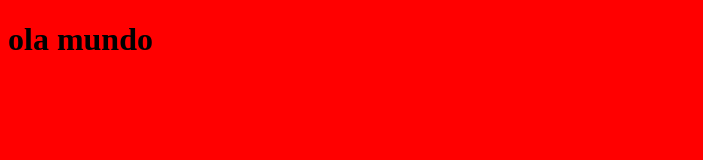
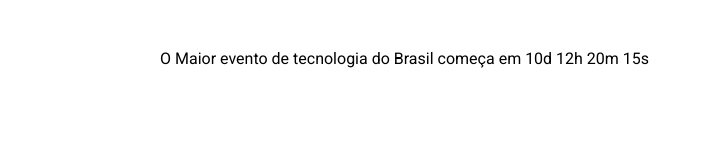
Before and after one commit to maxjdev/Event_Page-Ebac_Talks, a website built with Parcel: page src/index.html in a window 1280 px wide. Shown: the whole page, without its empty margins (0-703 px from the left). Built offline with nearby package versions, Linux system fonts and the light colour scheme.

Commit message:
add: reset in scss

```diff
--- a/src/index.html
+++ b/src/index.html
@@ -4,11 +4,20 @@
     <meta charset="UTF-8">
     <meta name="viewport" content="width=device-width, initial-scale=1.0">
     <title>EBAC TechTalk</title>
+    <link rel="preconnect" href="https://fonts.googleapis.com">
+    <link rel="preconnect" href="https://fonts.gstatic.com" crossorigin>
+    <link href="https://fonts.googleapis.com/css2?family=Roboto:wght@400;900&display=swap" rel="stylesheet">
     <link rel="stylesheet" href="./styles/main.scss">
 </head>
 <body>
-    <h1>ola mundo</h1>
-
+    <header class="hero">
+        <div class="container">
+            <img src="./images/ebac_logo.svg" alt="EBAC">
+            <p>
+                O Maior evento de tecnologia do Brasil começa em 10d 12h 20m 15s
+            </p>
+        </div>
+    </header>
     <script src="./scripts/main.js"></script>
 </body>
 </html>
--- /dev/null
+++ b/src/styles/_reset.scss
@@ -0,0 +1,6 @@
+* {
+    margin: 0;
+    padding: 0;
+    box-sizing: border-box;
+    font-family: 'Roboto', sans-serif;
+}
--- a/src/styles/main.scss
+++ b/src/styles/main.scss
@@ -1,3 +1,15 @@
-body {
-    background-color: red;
+@use 'reset';
+
+.container {
+    max-width: 960px;
+    width: 100%;
+    margin: 0 auto;
+
+    @media (max-width: 640px) {
+        max-width: 80%;
+    }
+
+    @media (max-width: 1024px) {
+        max-width: 90%;
+    }
 }
```
